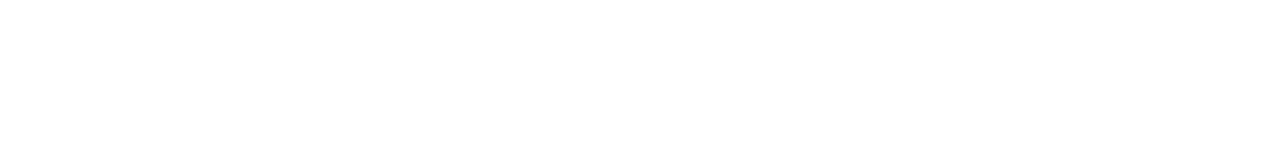
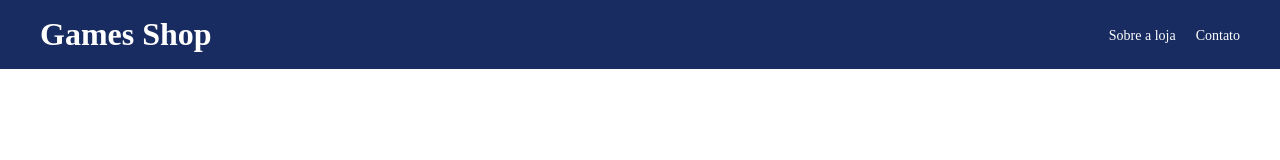
Before and after one commit to Ezequielsama/EBAC-Full-Stack-Python, a plain HTML site: page Ebac Projeto 01 html/index.html in a window 1280 px wide. Drawn offline with Linux system fonts and the light colour scheme.

Commit message:
Crie o cabeçalho

```diff
--- a/Ebac Projeto 01 html/css/style.css
+++ b/Ebac Projeto 01 html/css/style.css
@@ -2,4 +2,30 @@
     margin: 0;
     padding: 0;
     color: white;
+    box-sizing: border-box;
+    text-decoration: none;
 }
+
+header{
+    padding: 16px 0;
+    background-color: #182c61;
+    color: #ecf0f1;
+}
+
+header nav li{
+    display: inline;
+    margin-left: 16px;
+    font-size: 14px;
+}
+
+.container{
+    max-width: 1200px;
+    width: 100%;
+    margin: 0 auto;
+}
+
+header .container{
+    display: flex;
+    align-items: center;
+    justify-content: space-between;
+}
--- a/Ebac Projeto 01 html/index.html
+++ b/Ebac Projeto 01 html/index.html
@@ -9,6 +9,16 @@
     <title>Games shop - A sua loja de gamer</title>
 </head>
 <body>
-
+    <header>
+        <div class="container">
+            <h1>Games Shop</h1>
+            <nav>
+                <ul>
+                    <li><a href="#">Sobre a loja</a></li>
+                    <li><a href="#">Contato</a></li>
+                </ul>
+            </nav>
+        </div>
+    </header>
 </body>
 </html>
```
